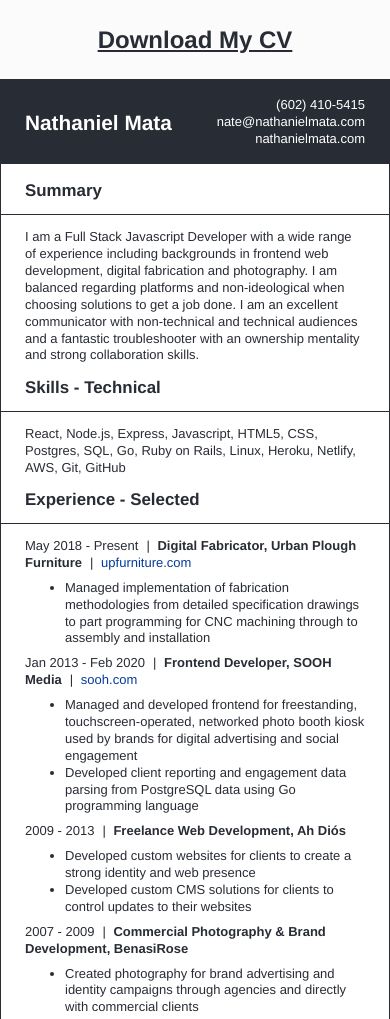
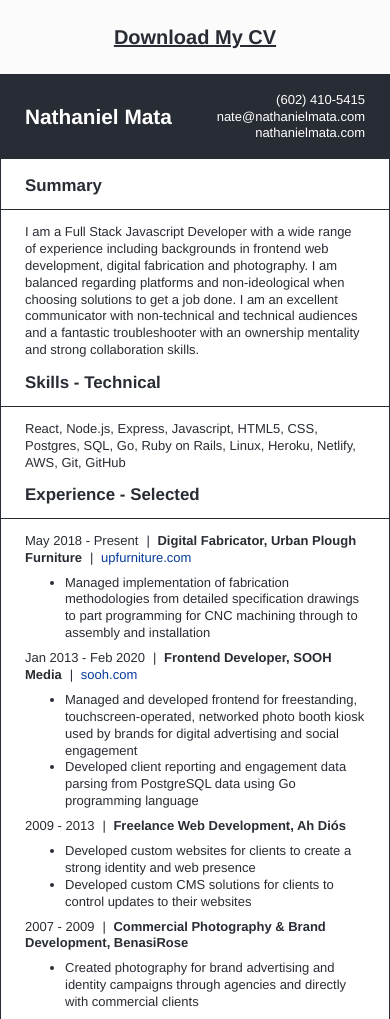
Before and after one commit to ahdios/nathanielmata.com, a website: page source/nathanielmata_cv.html in a window 390 px wide. Shown: the top 1019 px of the page. Drawn offline with Linux system fonts and the light colour scheme.

Commit message:
update download link font size

```diff
--- a/source/nathanielmata_cv.html
+++ b/source/nathanielmata_cv.html
@@ -34,7 +34,7 @@
       max-width: 800px;
       margin: 24px auto;
       text-align: center;
-      font-size: 24px;
+      font-size: 20px;
       font-weight: bold;
       text-decoration: underline;
     }
@@ -159,6 +159,12 @@
 
     .desc__title>span:last-child::after {
       content: ""
+    }
+
+    @media screen and (max-width: 420px) {
+      .container {
+        margin-bottom: 0;
+      }
     }
 
     @media screen and (max-width: 320px) {
```
